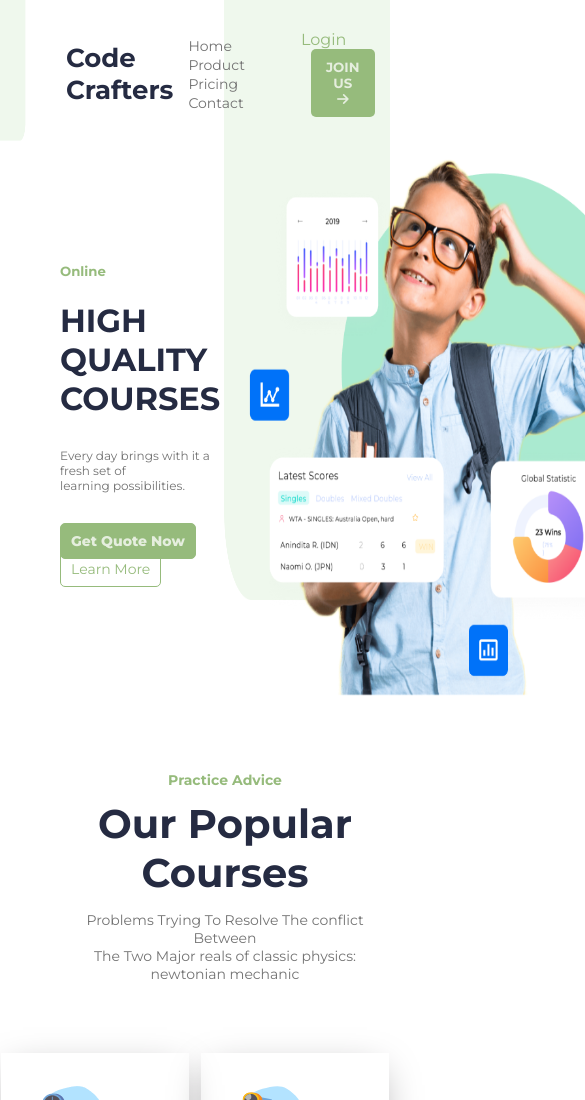
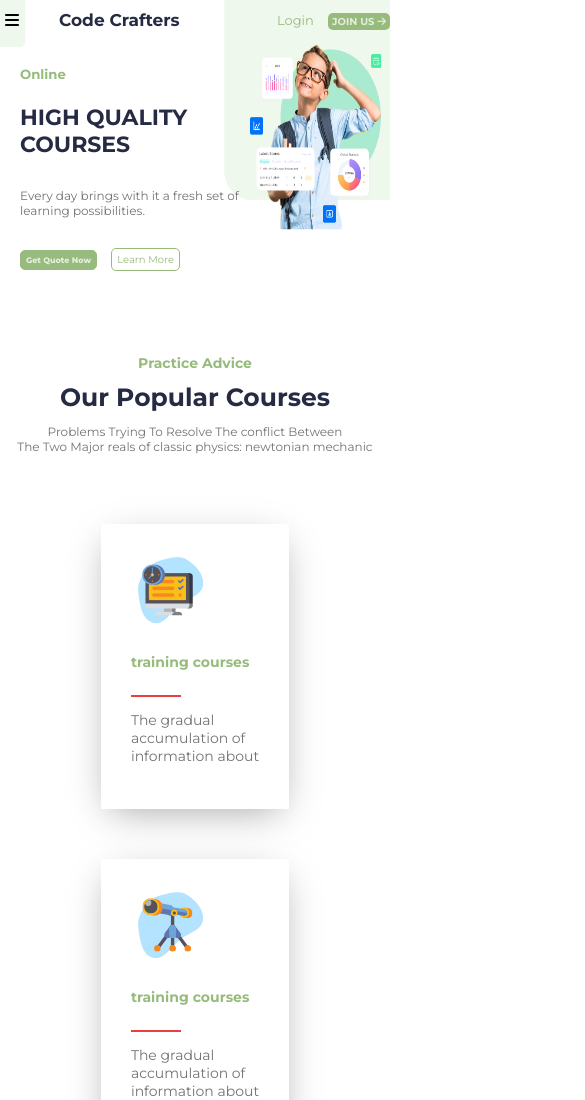
Before and after one commit to Samrat-Debugger/ctProject-1, a plain HTML site: page index.html in a window 390 px wide. Shown: the top 1100 px of the page, 585 px wide, since content can reach past the window. Drawn offline with Linux system fonts and the light colour scheme.

Commit message:
mobile responsive

```diff
--- a/index.html
+++ b/index.html
@@ -17,6 +17,7 @@
         <header class="fixed-width">
             <nav>
                 <div class="menu-left">
+                    <i class="fa-solid fa-bars"></i>
                     <h1>Code Crafters</h1>
                     <div>
                         <a href="">Home</a>
@@ -438,7 +439,7 @@
 
     </main>
     <!-- footer section start -->
-    <footer class=" fixed-width">
+    <footer class=" footer fixed-width">
         <div>
             <h5>Company Info</h5>
             <ul>
--- a/style.css
+++ b/style.css
@@ -49,7 +49,9 @@ nav {
 }
 
 .menu-left {
-    display: flex;
+    display: grid;
+    grid-template-columns: auto auto;
+    grid-gap: 40px;
     align-items: center;
 }
 
@@ -73,7 +75,10 @@ nav {
 
 .menu-left a:hover {
     color: #96BB7C;
+}
 
+.menu-left i {
+    display: none;
 }
 
 
@@ -285,7 +290,7 @@ a {
 }
 
 .pencil-video {
-    width: 50%;
+    /* width: 50%; */
 }
 
 .pencil-video iframe {
@@ -558,7 +563,7 @@ a {
 
 .workers {
     display: flex;
-    justify-content: space-evenly;
+    justify-content: space-around;
     margin: 100px 0;
 
 }
@@ -693,7 +698,7 @@ footer a {
     display: grid;
     grid-template-columns: auto auto;
     justify-content: space-around;
-    /* align-items: center; */
+
 
 }
 
@@ -736,6 +741,8 @@ footer a {
 
 
 /* responsive design */
+
+
 @media screen and (max-width:1280px) {
 
     .menu-left h1 {
@@ -753,7 +760,7 @@ footer a {
     }
 
     .hero-left,
-    .packages,
+
     .advices {
         margin-left: 60px;
     }
@@ -774,14 +781,65 @@ footer a {
         margin-right: 20px;
     }
 
+    .packages {
+        margin-left: 40px;
+    }
+
+    .packages h3 {
+        font-size: 35px;
+    }
+
     .pencil-video iframe {
-        margin-left: 60px;
+
+        margin-right: 40px;
+        width: 420px;
     }
 }
 
-@media screen and(max-width:1024px) {}
+@media screen and (max-width:1024px) {
+
+    .pencil-photos,
+    .cards {
+        grid-template-columns: auto auto auto;
+        align-content: center;
+        row-gap: 40px;
+
+
+    }
+}
+
 
 @media screen and (max-width: 800px) {
+    .menu-left {}
+
+    .menu-left h1 {
+        font-size: 18px;
+        margin-left: 55px;
+    }
+
+    .menu-left div a {
+        margin-right: 10px;
+        font-size: 12px;
+    }
+
+    .menu-left>div {}
+
+    .menu-right a {
+        margin-right: -10px;
+    }
+
+    .menu-right button {
+        margin-right: 20px;
+    }
+
+    .boy-background {
+        height: 480px;
+    }
+
+    .hero-right img {
+        height: 458px;
+    }
+
     .hero-left p {
 
         font-size: 12px;
@@ -796,6 +854,12 @@ footer a {
 
     .hero-right img {
         max-width: 450px;
+    }
+
+    .pencil-video iframe {
+        margin-right: -39px;
+        width: 500px;
+        height: 350px;
     }
 
     .pencil-photos,
@@ -828,10 +892,7 @@ footer a {
         flex-direction: column-reverse;
     }
 
-    iframe {
-        width: 500px;
-        height: 350px;
-    }
+
 
     .packages {
         display: flex;
@@ -857,6 +918,50 @@ footer a {
 
 @media screen and (max-width:768px) {
 
+
+    .menu-left h1 {
+        font-size: 24px;
+        margin-left: 60px;
+    }
+
+    .menu-left div {
+        display: none;
+
+
+    }
+
+    .menu-left i {
+        margin-left: 10px;
+        display: inline;
+    }
+
+    .hero-left h1 {
+        font-size: 25px;
+    }
+
+    .hero-left button {
+        font-size: 8px;
+        padding: 4px 5px;
+    }
+
+    .hero-left a {
+        font-size: 10px;
+        padding: 4px 5px;
+    }
+
+
+    .hero-right img {
+        height: 330px;
+        width: 350px;
+        margin-top: 20px;
+    }
+
+
+    .boy-background {
+        height: 380px;
+
+    }
+
     .quality {
         flex-direction: column;
     }
@@ -870,13 +975,140 @@ footer a {
     .education>p {
         text-align: center;
     }
+
+    .advices {
+        margin-left: auto;
+        margin-right: auto;
+    }
+
+    .footer {
+        grid-template-columns: auto auto auto;
+        align-items: center;
+    }
 }
 
 @media screen and (max-width:600px) {
-    .cards {
-        display: flex;
-        flex-wrap: wrap;
-        justify-content: space-around;
+    nav {
+        margin-top: -20px;
+    }
+
+    .menu-left h1 {
+        font-size: 20px;
+        margin-left: 0px;
+    }
+
+    .hero-left h1 {
+        font-size: 22px;
+    }
+
+    .hero-right img {
+        height: 280px;
+        width: 250px;
+        margin-top: 0px;
+    }
+
+    .boy-background {
+        height: 300px;
 
     }
+
+    .advices h3 {
+        font-size: 30px;
+    }
+
+    .advices p {
+        font-size: 12px;
+    }
+
+    .girl img {
+        width: 400px;
+    }
+
+    .workers p {
+        font-size: 10px;
+    }
+
+    .pencil-video iframe {
+        width: 400px;
+    }
+
+    .cards {
+        grid-template-columns: auto auto;
+
+    }
+
+    .footer {
+        grid-template-columns: auto auto;
+    }
 }
+
+@media screen and (max-width:480px) {
+    .menu-left i {
+        margin-left: 5px;
+    }
+
+    .menu-left h1 {
+        font-size: 17px;
+    }
+
+    .menu-right a {
+        font-size: 13px;
+        margin-right: 10px;
+    }
+
+    .menu-right button {
+        margin: 0;
+        padding: 2px 4px;
+        font-size: 10px;
+    }
+
+    .hero-left {
+        margin-left: 20px;
+    }
+
+    .hero-right img {
+        height: 200px;
+        width: 150px;
+    }
+
+    .hero-right img {
+        height: 200px;
+        margin-bottom: 50px;
+    }
+
+    .boy-background {
+        height: 200px;
+    }
+
+    .girl img {
+        width: 300px;
+    }
+
+    .education h3,
+    .packages h3,
+    .advices h3 {
+        font-size: 25px;
+    }
+
+    .pencil-video iframe {
+        width: 250px;
+        height: 250px;
+    }
+
+
+
+
+    .pencil-photos,
+    .cards,
+    .workers,
+    .footer,
+    .bottomFooter {
+        display: grid;
+        grid-template-columns: auto;
+    }
+
+    .bottomFooter {
+        margin-left: auto;
+        margin-right: auto;
+    }
+}
```
